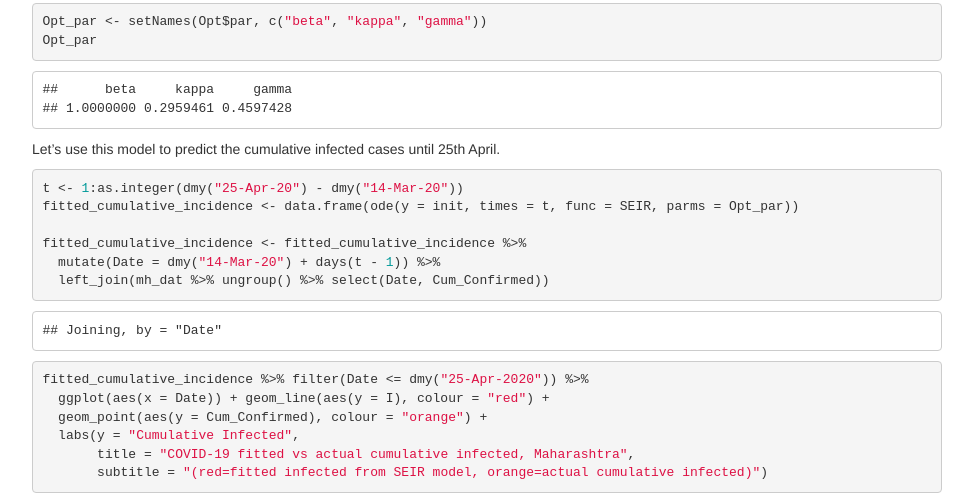
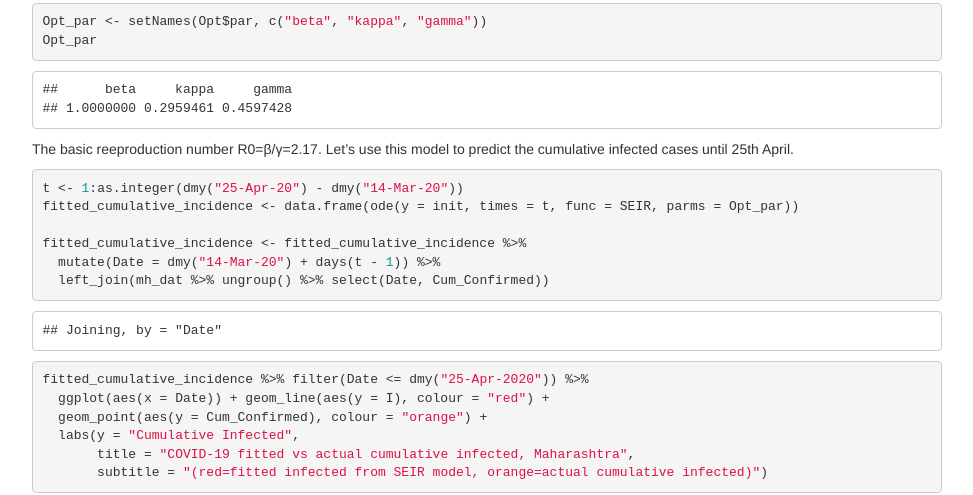
Before and after one commit to rajats/epidemic-modelling, a website: page SEIR_MH_NB.html in a window 1280 px wide. Shown: the part 4297-4792 px from the top of the page, without its empty margins (153-1126 px from the left). Drawn offline with nearby package versions, Linux system fonts and the light colour scheme; some packages are replaced by stand-ins of ours.

Commit message:
added basic reproduction number in first notebook

```diff
--- a/SEIR_MH_NB.html
+++ b/SEIR_MH_NB.html
@@ -1753,7 +1753,7 @@ Opt$message</code></pre>
 Opt_par</code></pre>
 <pre><code>##      beta     kappa     gamma
 ## 1.0000000 0.2959461 0.4597428</code></pre>
-<p>Let’s use this model to predict the cumulative infected cases until 25th April.</p>
+<p>The basic reeproduction number R0=β/γ=2.17. Let’s use this model to predict the cumulative infected cases until 25th April.</p>
 <pre class="r"><code>t &lt;- 1:as.integer(dmy(&quot;25-Apr-20&quot;) - dmy(&quot;14-Mar-20&quot;))
 fitted_cumulative_incidence &lt;- data.frame(ode(y = init, times = t, func = SEIR, parms = Opt_par))
 
```
